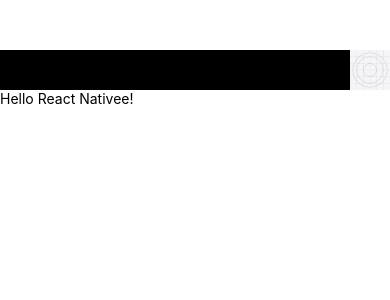
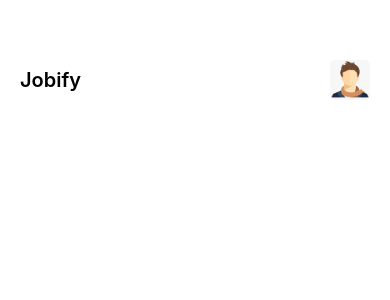
Before and after one commit to Enzyme-developer/cryptoverse-mobile, a React Native app: screen / in a window 390 px wide. Shown: the top 300 px of the page. Built offline with nearby package versions, Linux system fonts and the light colour scheme.

Commit message:
implemented nav

```diff
--- a/App.tsx
+++ b/App.tsx
@@ -6,7 +6,6 @@ export default function App() {
   return (
     <SafeAreaView style={styles.container}>
       <Nav />
-      <Text>Hello React Nativee!</Text>
       <StatusBar style="dark" />
     </SafeAreaView>
   );
--- a/components/Nav.tsx
+++ b/components/Nav.tsx
@@ -5,8 +5,12 @@ const Nav = () => {
   return (
     <SafeAreaView>
       <View style={styles.nav}>
-        <Text>Jobify</Text>
-        <Image style={styles.user} source={require("../assets/icon.png")} />
+        <View>
+          <Text style={styles.logo}>Jobify</Text>
+        </View>
+        <View>
+          <Image style={styles.user} source={require("../assets/avatar.png")} />
+        </View>
       </View>
     </SafeAreaView>
   );
@@ -14,20 +18,22 @@ const Nav = () => {
 
 const styles = StyleSheet.create({
   nav: {
-    flex: 1,
-    flexDirection: 'row',
-    marginTop: 50,
-    backgroundColor: "#000",
+    flexDirection: "row",
+    marginTop: 60,
+    marginHorizontal: 20,
+    backgroundColor: "#fff",
     alignItems: "center",
     justifyContent: "space-between",
   },
-
+  logo: {
+    fontSize: 20,
+    fontWeight: "600",
+  },
   user: {
     width: 40,
     height: 40,
-    padding: 5,
     resizeMode: "stretch",
-    backgroundColor: '#080080',
+    borderRadius: 5,
   },
 });
 
```
Also changed, not shown: assets/avatar.png (added).
